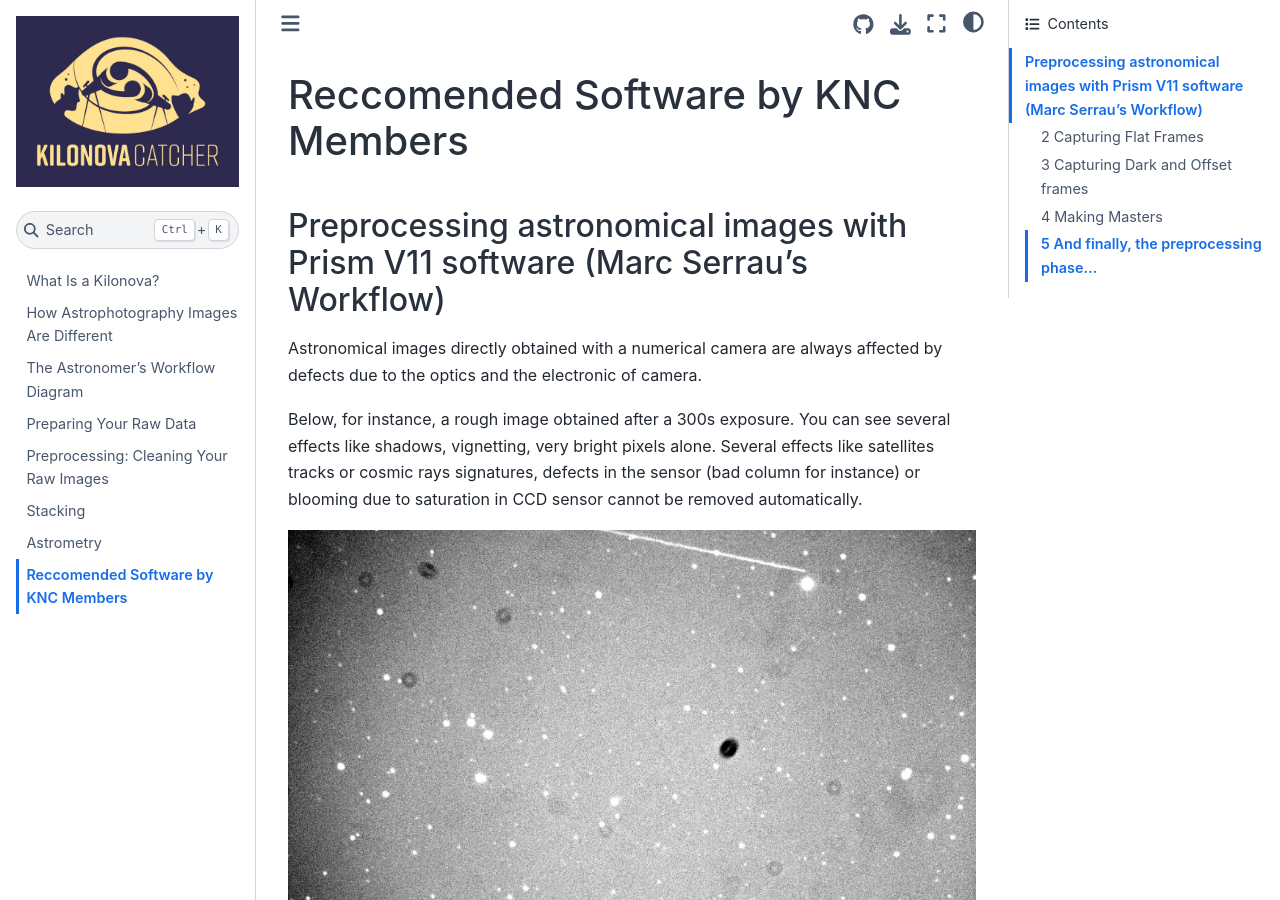
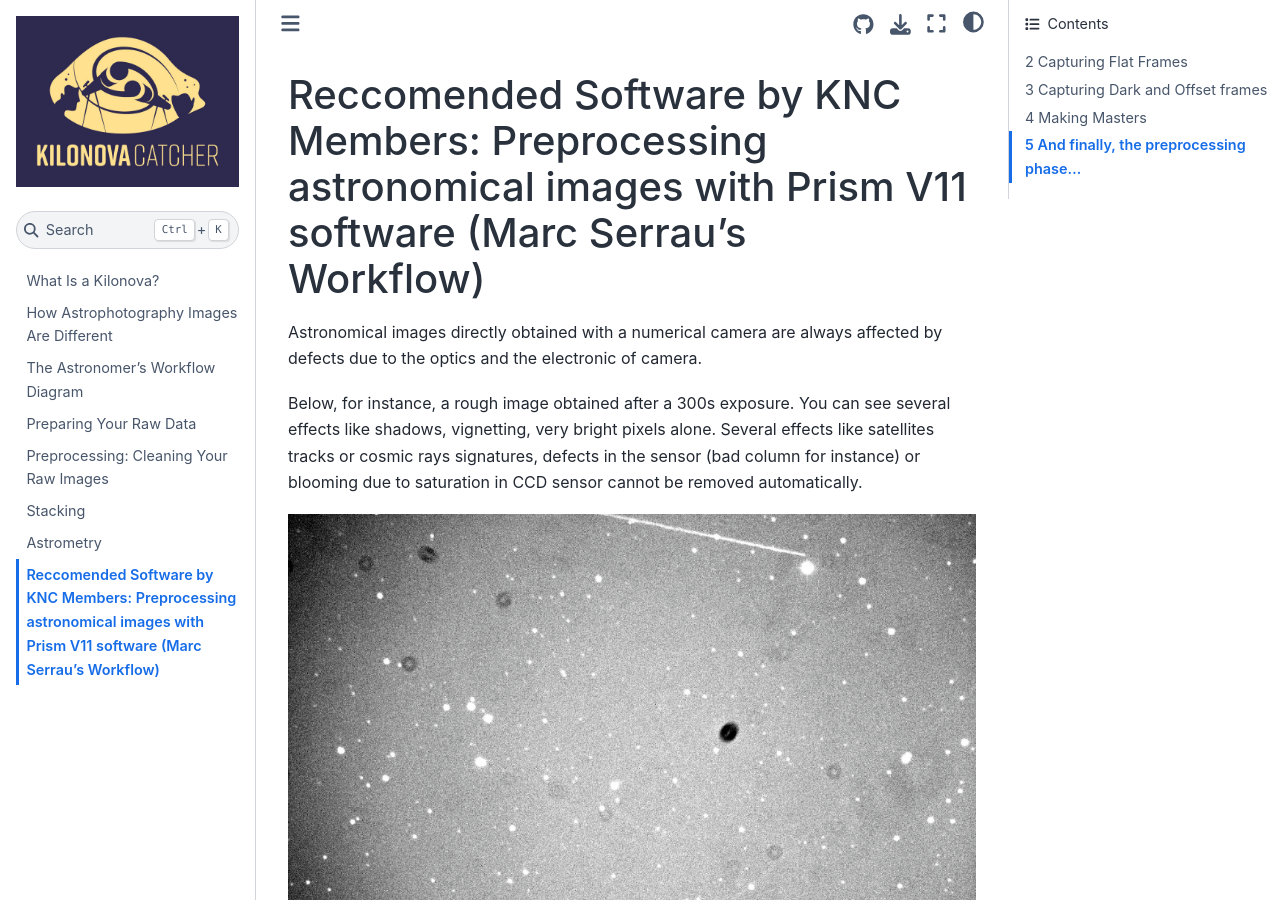
Before and after one commit to Kilonova-Catcher/KNC-Manual, a Sphinx documentation site: the page built from doc/Recc_Software.md, in a window 1280 px wide and 900 px high. Built offline with Sphinx 7.4.7 and the Sphinx Book theme 1.1.4, drawn with Linux system fonts in a browser that asks for light colours.

```diff
--- a/doc/Recc_Software.md
+++ b/doc/Recc_Software.md
@@ -1,6 +1,4 @@
-## Reccomended Software by KNC Members
-
-### Preprocessing astronomical images with Prism V11 software (Marc Serrau's Workflow)
+## Reccomended Software by KNC Members: Preprocessing astronomical images with Prism V11 software (Marc Serrau's Workflow)
 
 Astronomical images directly obtained with a numerical camera are always affected by defects due to the optics and the electronic of camera.
 
@@ -29,7 +27,7 @@ When all master frames are available, the preprocessing can be done. This operat
 
 All the following hard copy of the Prism software panels are in french but the tool may be configured in English. The following documentation is based on the V11 version of the tool but older version may be used. The appendix will give some links to some websites.
 
-#### 2 Capturing Flat Frames
+### 2 Capturing Flat Frames
 
 Flat frames can be obtained making pictures of a uniformly illuminated screen or of the bright sky during of the dusk or the dawn. If so, the telescope will be at sidereal standstill. No clouds or the Moon should be present. The time of exposure have to be short in order to minimize the temperature effect in the sensor. This is especially important for filters corresponding to the sensor low response bandwidth (for instance infrared filter for CMOS sensor).
 
@@ -42,7 +40,7 @@ With Prism, it is possible to use a script that permits to take frame on the dus
 ![Artifact Image](media/ms2.png)
 
 
-#### 3 Capturing Dark and Offset frames
+### 3 Capturing Dark and Offset frames
 
 Offset and dark frames will be obtained by taking images without light entering the telescope. The telescope tube must be closed to avoid small light pollution that may be present in the surroundings. The temperature of the camera have to controlled to an acceptable level that will be used during observations. It is important to take care of that point when making dark and offset frames during the winter. During the summer night the camera may not reach the same temperature due to the limitation of the cooler.
 
@@ -52,7 +50,7 @@ Again, with Prism, it is possible to use a script that permits to take offset an
 
 ![Artifact Image](media/ms3.png)
 
-#### 4 Making Masters
+### 4 Making Masters
 
 Prism offers a plain function to create masters from flat frames, offset or dark frames. Accessible trough the menu (below)
 ![Artifact Image](media/ms5.png)
@@ -75,7 +73,7 @@ Several master flat or master dark may be created in the same operation dependin
 
 Masters will be kept in a directory (a library of master frames) with names giving a clear signification to their contents. Doing so will help further application of the master during preprocessing,
 
-#### 5 And finally, the preprocessing phase...
+### 5 And finally, the preprocessing phase...
 
 Having master files for offset dark and flat permit us to do the preprocessing easily. The following Prism menu
 ![Artifact Image](media/ms6.png)
```
